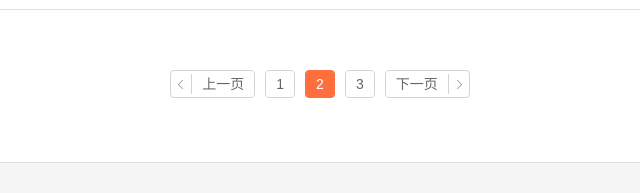
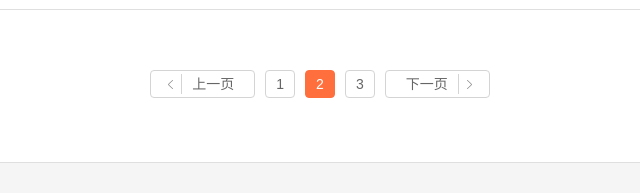
Before and after one commit to wangyufei0807/ebaojr, a plain HTML site: page project-list.html in a window 1280 px wide. Shown: the part 754-947 px from the top of the page, 325-965 px from the left. Drawn offline with Linux system fonts and the light colour scheme.

Commit message:
修改分页样式

```diff
--- a/css/common.css
+++ b/css/common.css
@@ -322,10 +322,6 @@
 }
 .m-paging a, .m-paging span.current {
     margin-left: 10px;
-}
-.m-paging a.prev, .m-paging a.next {
-    padding-left: 0;
-    padding-right: 0;
 }
 .m-paging a.prev .prevL {
     background: rgba(0, 0, 0, 0) url("../images/common/page_left.png") no-repeat scroll 0 0;
```
